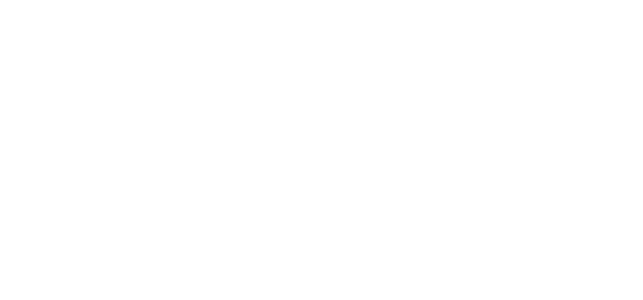
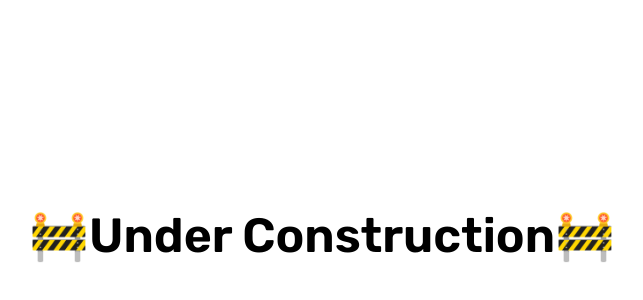
Before and after one commit to Vincent-Cayadi/cottonRoadV2, a Next.js app: page /home in a window 1280 px wide. Shown: the part 164-464 px from the top of the page, without its empty margins (318-961 px from the left). Built offline with nearby package versions, Linux system fonts and the light colour scheme.

Commit message:
Added Under Construction

```diff
--- a/pages/home.tsx
+++ b/pages/home.tsx
@@ -8,6 +8,9 @@
         <title> Home | Cotton Road</title>
         <meta name="description" content="Home | Cotton Road" />
       </Head>
+      <div className="grid h-screen place-items-center">
+        <p className="text-5xl font-semibold">🚧Under Construction🚧</p>
+      </div>
     </>
   );
 }
```
